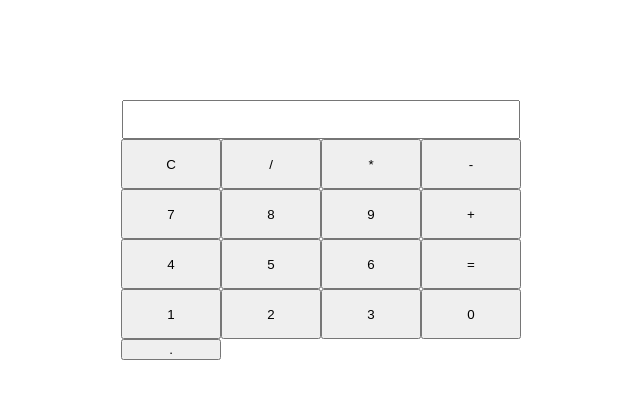
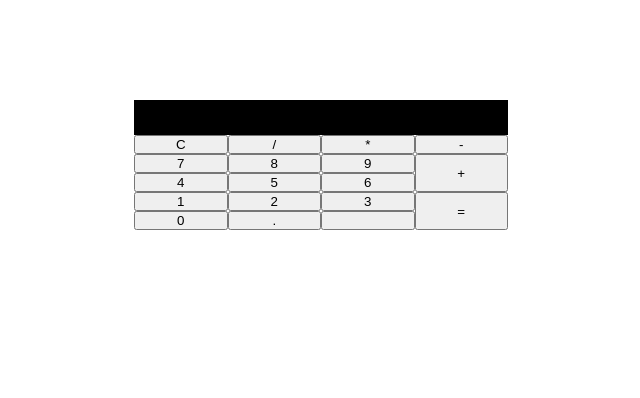
Before and after one commit to acciojob/calculator-react-Saitejahr, a React app: page / in a window 1280 px wide. Shown: the whole page, without its empty margins (319-959 px from the left). Built offline with nearby package versions, Linux system fonts and the light colour scheme.

Commit message:
submitting code-Tue Apr 25 2023 14:38:23 GMT+0530 (India Standard Time)

```diff
--- a/src/components/App.js
+++ b/src/components/App.js
@@ -41,7 +41,7 @@ function App() {
         <button value="9" onClick={clickBtn}>
           9
         </button>
-        <button value="+" onClick={clickBtn}>
+        <button id="plus" value="+" onClick={clickBtn}>
           +
         </button>
         <button value="4" onClick={clickBtn}>
@@ -53,7 +53,7 @@ function App() {
         <button value="6" onClick={clickBtn}>
           6
         </button>
-        <button value="=" onClick={calculate}>
+        <button id="equal" value="=" onClick={calculate}>
           =
         </button>
         <button value="1" onClick={clickBtn}>
@@ -71,6 +71,9 @@ function App() {
         <button value="." onClick={clickBtn}>
           .
         </button>
+        <button value="" onClick={clickBtn}>
+
+        </button>
       </div>
     </div>
   );
--- a/src/styles/App.css
+++ b/src/styles/App.css
@@ -1,7 +1,12 @@
+*{
+    padding: 0;
+    margin: 0;
+    box-sizing: border-box;
+}
 .keypad{
     display: grid;
-   grid-template-columns: repeat(4,100px);
-   grid-template-rows: repeat(4,50px);
+   grid-template-columns: repeat(4,1fr);
+   grid-template-rows: repeat(5,1fr);
 
  }
  form{
@@ -12,8 +17,22 @@
    display: grid;
    justify-content: center;
    margin-top: 100px;
+   border-collapse: collapse;
  }
- input{
+ input[type="text"]{
    width: 374px;
    padding: 10px;
+   text-align: right;
+   background-color: black;
+   color: #fff;
+   border: none;
+
  }
+ #plus{
+    grid-row: 2/4;
+    grid-column: 4;
+ }
+ #equal{
+    grid-row: 4/6;
+    grid-column: 4;
+ }
```
